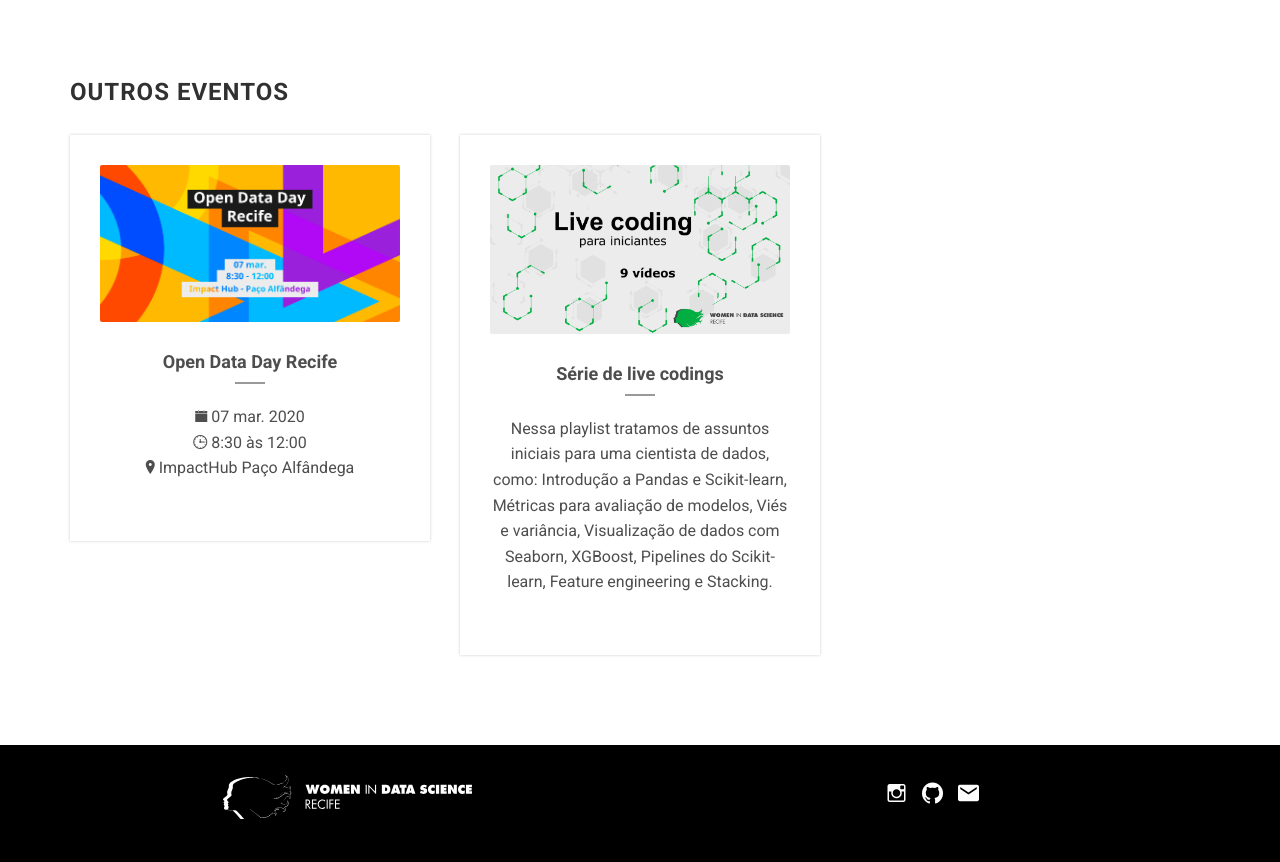
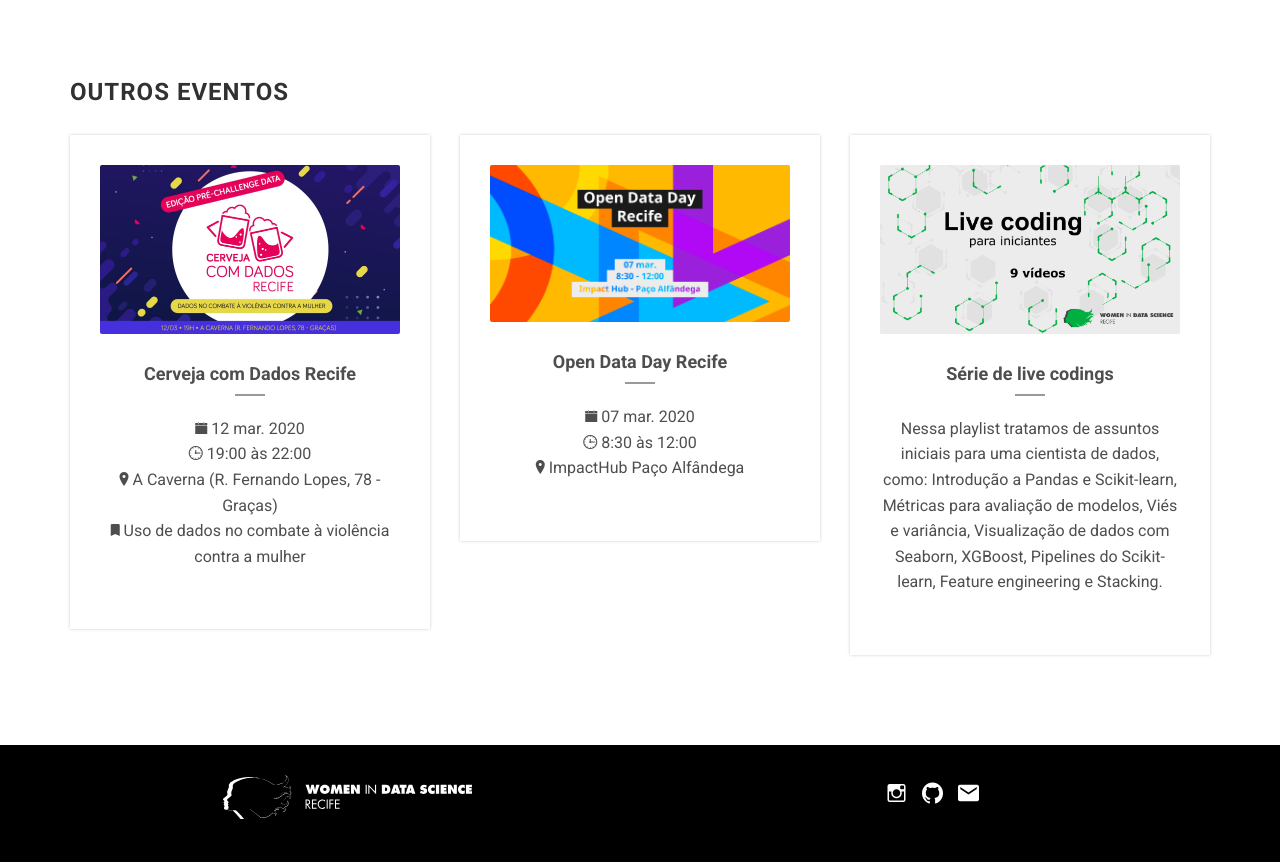
Before and after one commit to widsrecife/site-alternative, a website: page index.html in a window 1280 px wide. Shown: the part 4140-5002 px from the top of the page. Drawn offline with Linux system fonts and the light colour scheme; files whose address does not match are found by name.

Commit message:
Add Data Beer Recife

```diff
--- a/index.html
+++ b/index.html
@@ -386,7 +386,25 @@
                 </div>
             </div>
 
+
             <div class="row">
+
+                <div class="col-md-4 col-sm-4">
+                    <a href="https://www.meetup.com/pt-BR/Cerveja-com-Dados/events/269146418/" target="__blank">
+                        <div class="welcome-section text-center waves-effect">
+                            <img src="assets/images/events/cerveja-com-dados.jpg" class="img-responsive" alt="..">
+                            <h4>Cerveja com Dados Recife</h4>
+                            <div class="border"></div>
+                            <p>
+                                <i class="ion-ios-calendar"></i> 12 mar. 2020 <br>
+                                <i class="ion-clock"></i> 19:00 às 22:00 <br>
+                                <i class="ion-ios-location"></i> A Caverna (R. Fernando Lopes, 78 - Graças)<br>
+                                <i class="ion-android-bookmark"></i> Uso de dados no combate à violência contra a mulher
+                            </p>
+
+                        </div>
+                    </a>
+                </div>
 
                 <div class="col-md-4 col-sm-4">
                     <a href="https://www.sympla.com.br/open-data-day-recife__800192" target="__blank">
```
Also changed, not shown: assets/images/events/cerveja-com-dados.jpg (added).
